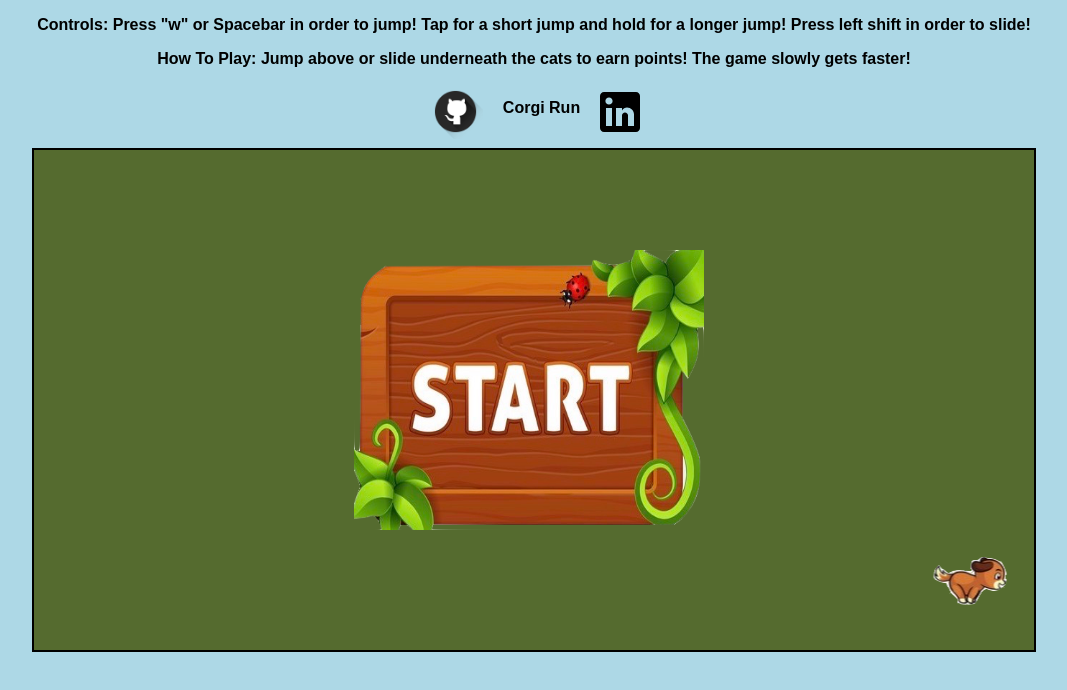
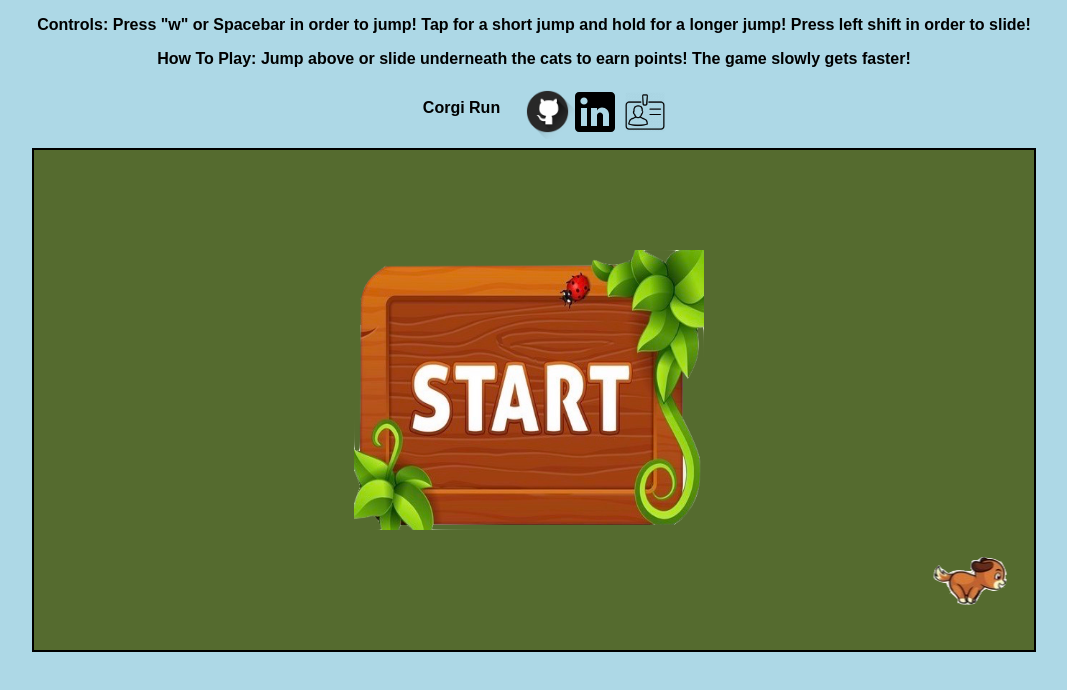
Before and after one commit to Gogetaspirit/Corgi-Run, a website built with webpack: page index.html in a window 1280 px wide. Shown: the whole page, without its empty margins (106-1173 px from the left). Built offline with nearby package versions, Linux system fonts and the light colour scheme.

Commit message:
added portfolio icon and favicon

```diff
--- a/index.html
+++ b/index.html
@@ -25,6 +25,8 @@
     Once a user hits an obstacle, the game will then be over." />
     <meta name="author" content="Christopher Lee" />
 
+    <link rel='icon' href="src/assets/corgiicon.png" type="image/png"/>
+
 </head>
 
 <body>
@@ -38,14 +40,17 @@
    <canvas id= "canvas">
    </canvas>
 <div class="nav-bar">
+    <div class="title">Corgi Run</div>
     <div class="github-link">
         <a href='https://github.com/Gogetaspirit/Corgi-Run' target="_blank"><img class="github"
                 src="./src/assets/github.png"></a>
     </div>
-    <div class="title">Corgi Run</div>
     <div class="linkedin-link">
         <a href="https://www.linkedin.com/in/christopher-lee-7b48b6134/" target="_blank"><img class='linkedin'
                 src="./src/assets/linkedin.svg"></a>
+    </div>
+    <div class="portfolio-link">
+        <a href="https://gogetaspirit.github.io/" target="_blank"><img src="src/assets/portfolio.png" class="portfolio"/></a>
     </div>
 </div>
    <script src = "./src/dog.js"></script>
--- a/src/styles/index.scss
+++ b/src/styles/index.scss
@@ -10,6 +10,13 @@ body {
 .linkedin {
     object-fit: cover;
     width: 40px;
+    margin-top: 8px;
+}
+
+.portfolio {
+     object-fit: cover;
+    width: 40px;
+    margin-left: 10px;
     margin-top: 8px;
 }
 
```
Also changed, not shown: dist/main.css, src/assets/corgiicon.png (added), src/assets/portfolio.png (added), 2 other files.
